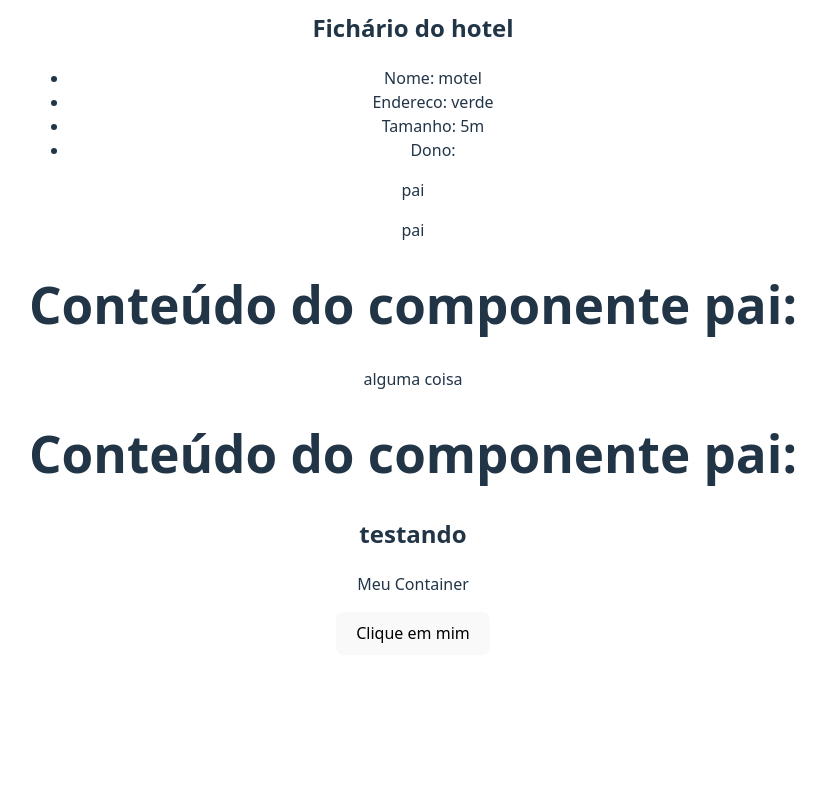
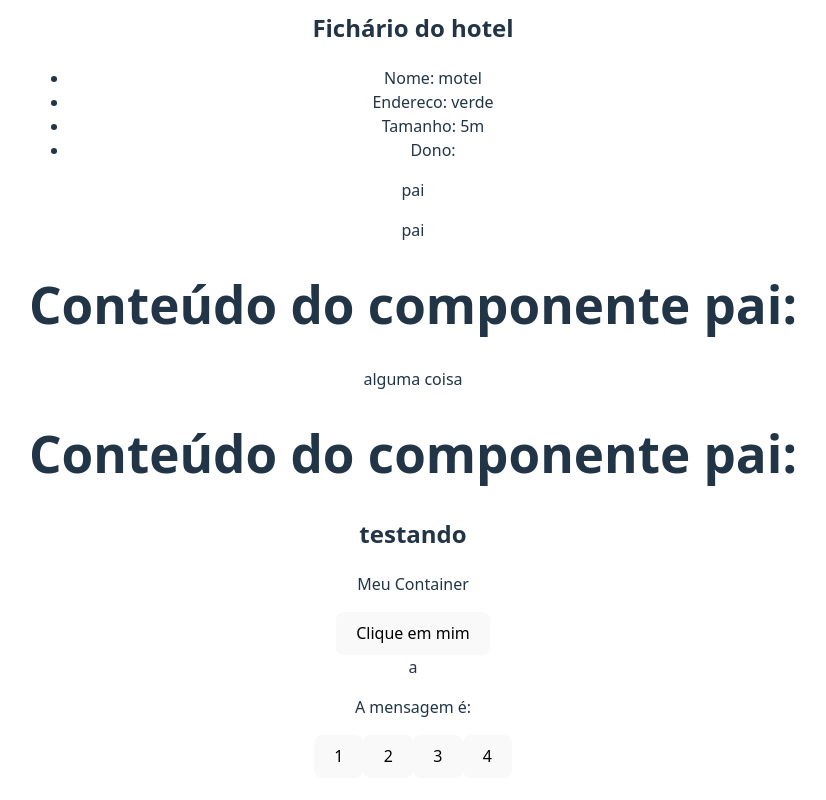
Before and after one commit to LUCASGOODPROGRAMMER/FRONT-END_ESTUDO, a React (Vite) app in the folder html_css_js_react/3_MAIS_SOBRE_REACT/avancando_em_react/: page / in a window 1280 px wide. Shown: the part 2431-3231 px from the top of the page, without its empty margins (227-1053 px from the left). Before the commit the page ends 3118 px from the top, so only its background shows below. Built offline with nearby package versions, Linux system fonts and the light colour scheme.

Commit message:
state lift

```diff
--- a/html_css_js_react/3_MAIS_SOBRE_REACT/avancando_em_react/src/App.jsx
+++ b/html_css_js_react/3_MAIS_SOBRE_REACT/avancando_em_react/src/App.jsx
@@ -16,7 +16,9 @@ import Fragment from './components/Fragment'
 import Container from './components/Container'
 import { Children } from 'react'
 import ExecuteFunction from './components/ExecuteFunction'
-
+import { useState } from 'react'
+import Message from './components/Message'
+import ChangeMessage from './components/ChangeMessage'
 // renderização de listas com componentes
 const hotels = [
   {id: 1, nome: "check mate", color:"cinza", advertencias: 2},
@@ -27,6 +29,12 @@ const hotels = [
 function App() {
   function showMessage() {
     console.log("click")
+  }
+
+  const [message, setMessage] = useState("")
+
+  const handleMessage = (msg) => {
+    setMessage(msg)
   }
 
   return (
@@ -71,6 +79,9 @@ function App() {
       </Container>
       {/**função em prop */}
       <ExecuteFunction myFunction={showMessage}/>
+      {/**state lift */}
+      <Message msg={message}/>
+      <ChangeMessage handleMessage={handleMessage}/>
     </>
   )
 }
--- /dev/null
+++ b/html_css_js_react/3_MAIS_SOBRE_REACT/avancando_em_react/src/components/ChangeMessage.jsx
@@ -0,0 +1,16 @@
+
+
+function ChangeMessage({handleMessage}) {
+    const messages = ["hai", "oi","hello","oiii"]
+
+  return (
+    <div>
+      <button onClick={() => handleMessage(messages[0])}>1</button>
+      <button onClick={() => handleMessage(messages[1])}>2</button>
+      <button onClick={() => handleMessage(messages[2])}>3</button>
+      <button onClick={() => handleMessage(messages[3])}>4</button>
+    </div>
+  )
+}
+
+export default ChangeMessage
--- /dev/null
+++ b/html_css_js_react/3_MAIS_SOBRE_REACT/avancando_em_react/src/components/Message.jsx
@@ -0,0 +1,11 @@
+import React from 'react'
+
+const Message = ({msg}) => {
+  return (
+    <div>
+      a <p>A mensagem é: {msg}</p>
+    </div>
+  )
+}
+
+export default Message
```
Also changed, not shown: 1 other file (tests, documents, lock files or other folders).
